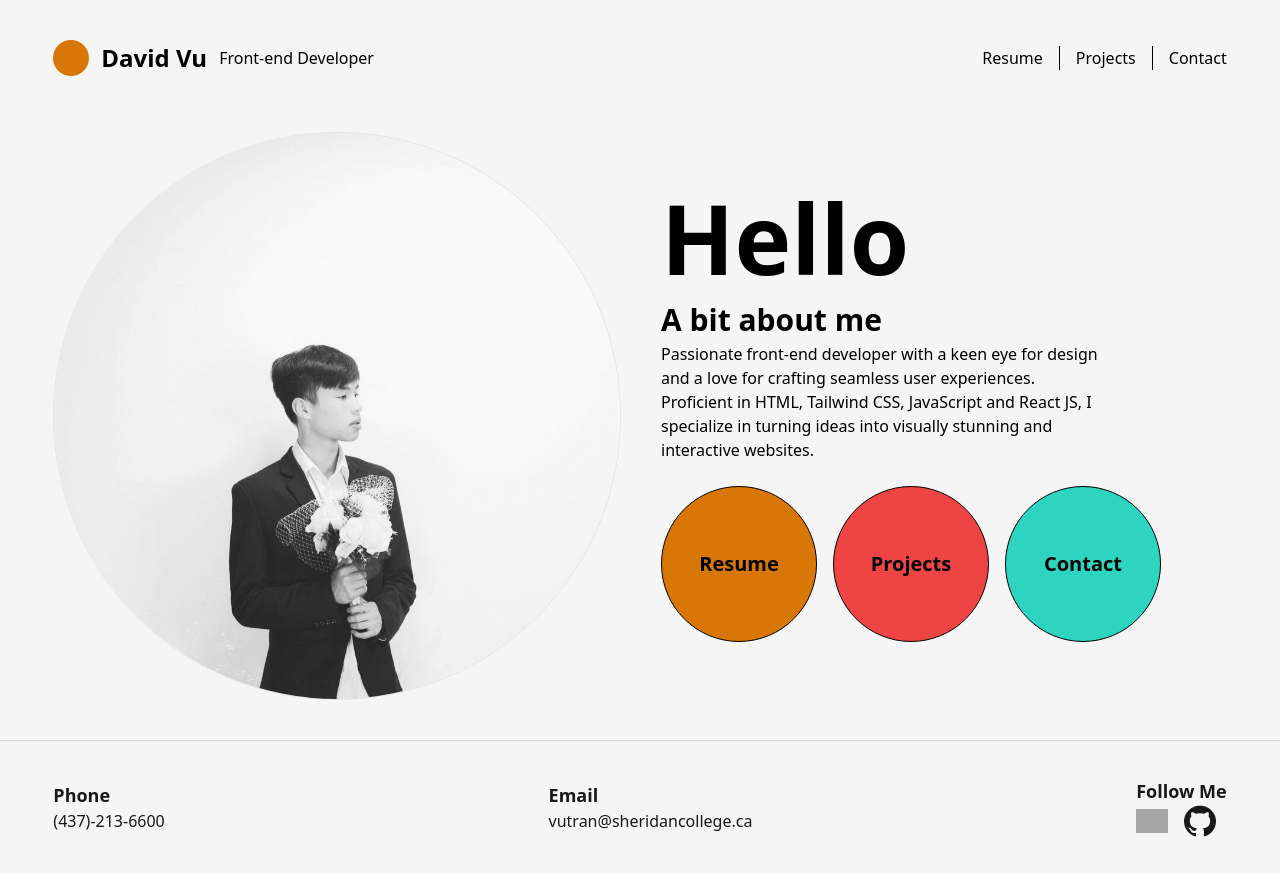
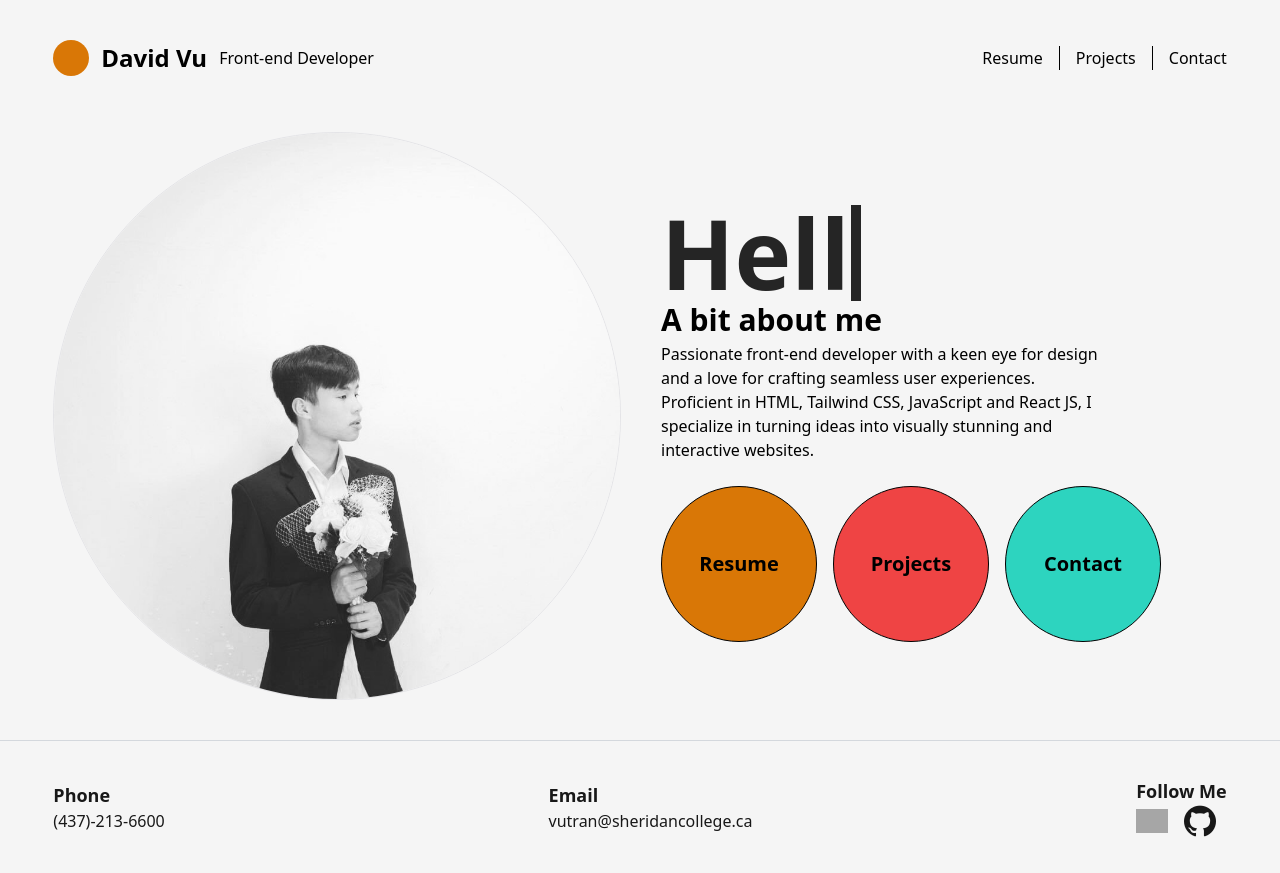
Before and after one commit to fcbvttn123/personal-website-v2, a React (Vite) app: page / in a window 1280 px wide. Built offline with nearby package versions, Linux system fonts and the light colour scheme; grey boxes are pictures that could not be loaded.

Commit message:
Working on word typing animation

```diff
--- a/src/App.css
+++ b/src/App.css
@@ -79,3 +79,26 @@
 .overlay-container:hover .overlay {
     width: 100%;
 }
+
+.word-typing-animation {
+    width: fit-content;
+    animation-delay: 4.8s;
+}
+
+.word-typing-animation::after {
+    content: "";
+    height: 100%;
+    width: 100%;
+    border-left: 10px solid black;
+    position: absolute;
+    left: 0;
+    background-color: rgb(245 245 245);
+    animation: word-typing-animation 2s ease infinite alternate;
+    animation-delay: .8s;
+}
+
+@keyframes word-typing-animation {
+    100% {
+        left: 130%;
+    }
+}
--- a/src/App.jsx
+++ b/src/App.jsx
@@ -68,10 +68,6 @@ export default App
 
   // Footer: does not take up full height in md screen
 
-  // Structure again the main section
-
-  // Using Context to pass the function setCurrentMainSection down to buttons for moving among main sections
-
   // Animation for Project section
 
   // Desc for projects
--- a/src/components/main/MainSection.jsx
+++ b/src/components/main/MainSection.jsx
@@ -1,12 +1,13 @@
 import { Circle } from "./Circle";
 import avt from "./images/avt.jpeg"
+import { useEffect, useState } from "react";
 
 export function MainSection({moveToResumeSection, moveToProjectSection, moveToContactSection}) {
     return (
         <main className="mt-4">
             <div className="w-11/12 mx-auto max-w-screen-2xl md:max-w-screen-xl md:flex flex-row-reverse items-center justify-center gap-x-10">
                 <div className="md:max-w-5xl flex-1">
-                    <h1 className="move-up-animation text-5xl sm:text-7xl md:text-8xl font-semibold">Hello</h1>
+                    <h1 className="move-up-animation text-5xl sm:text-7xl md:text-8xl font-semibold relative word-typing-animation">Hello</h1>
                     <h3 className="move-up-animation text-2xl sm:text-3xl font-semibold mt-4 mb-1">A bit about me</h3>
                     <p className="move-up-animation md:max-w-md">Passionate front-end developer with a keen eye for design and a love for crafting seamless user experiences. Proficient in HTML, Tailwind CSS, JavaScript and React JS, I specialize in turning ideas into visually stunning and interactive websites.</p>
                     <div className="flex items-center justify-between gap-x-4 mt-6 mx-auto md:mx-0 max-w-128">
```
